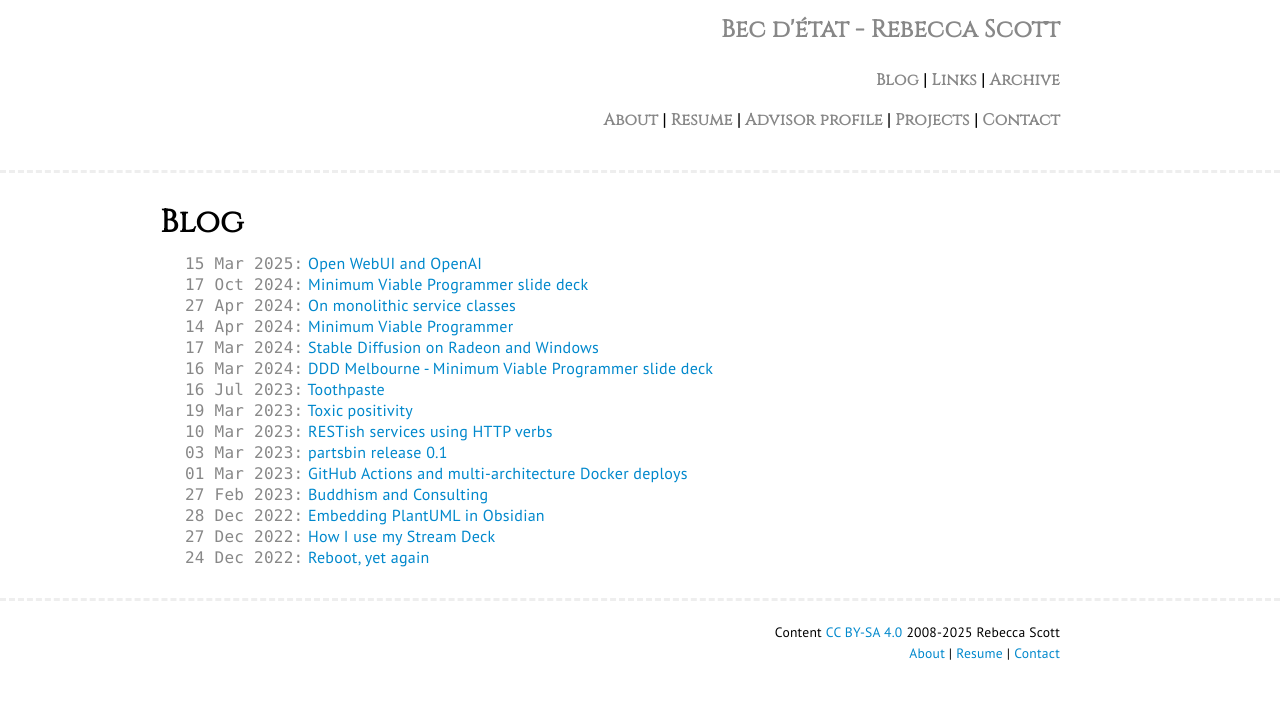
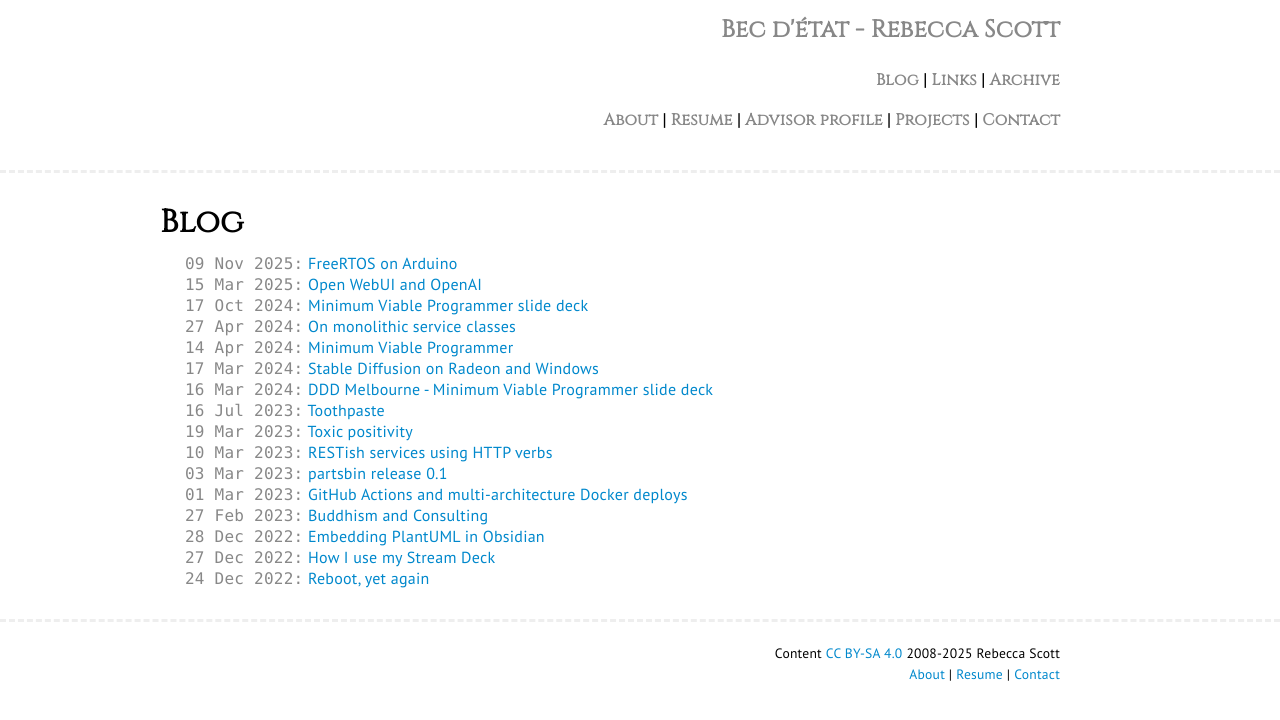
Before and after one commit to becdetat/becdetat.com, a Jekyll site: the page built from index.md, in a window 1280 px wide. Shown: the top 720 px of the page. Built offline with Jekyll 4.4.1, drawn with Linux system fonts in a browser that asks for light colours; comment, search, counter and statistics services are not loaded.

Commit message:
Fix front matter

```diff
--- a/_posts/post/2025-11-09-freertos-on-arduino.md
+++ b/_posts/post/2025-11-09-freertos-on-arduino.md
@@ -1,4 +1,11 @@
-# FreeRTOS on Arduino
+---
+title: FreeRTOS on Arduino
+permalink: /freertos-on-arduino
+layout: post
+date: 2025-11-09
+category: post
+---
+
 This isn't a beginner's guide to Arduino development or FreeRTOS, it's me learning in the open and sharing my discoveries.
 
 [FreeRTOS](https://www.freertos.org/) is a full RTOS stack for "small" microprocessors. I haven't explored FreeRTOS at all, I'm just using a [fork of FreeRTOS for Arduino ATMEGA](https://github.com/feilipu/Arduino_FreeRTOS_Library).
```
